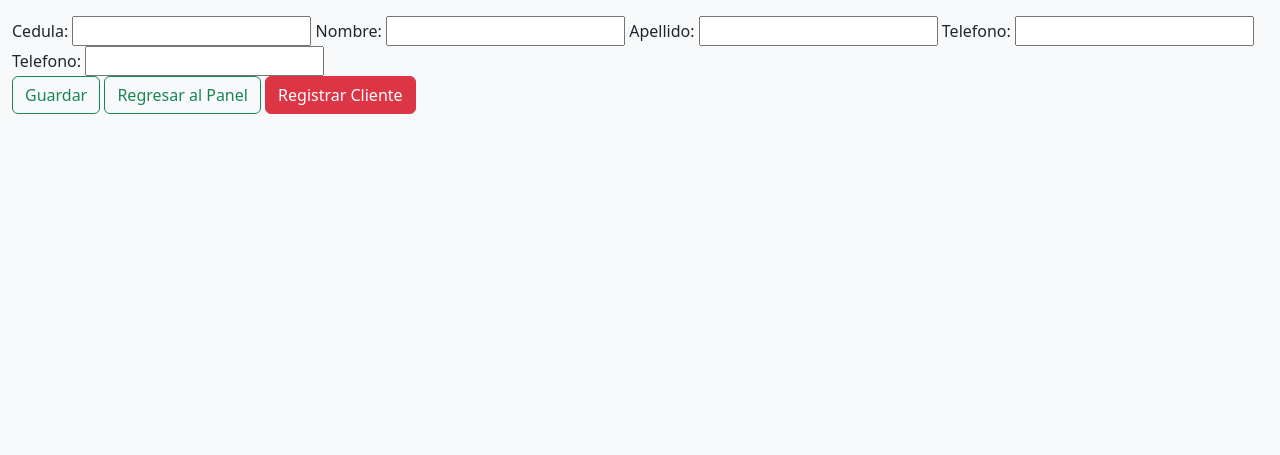
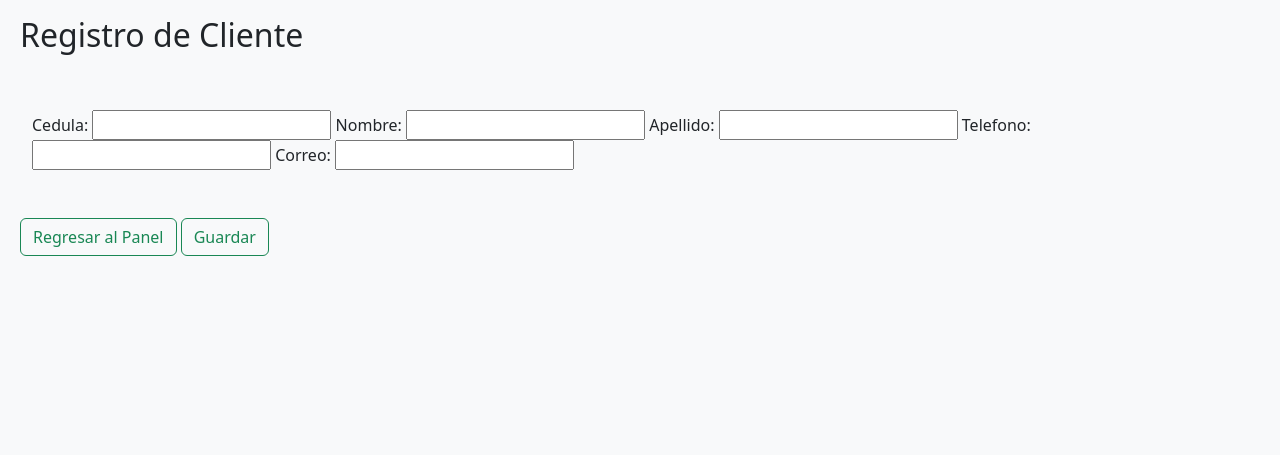
Before and after one commit to kathyhernndez/SistemaHoteleroDjango, a Django app: page /recep/registrarCliente/ in a window 1280 px wide. Shown: the part 56-511 px from the top of the page. Run offline with Django 4.2, Linux system fonts and the light colour scheme; the visitor is signed in with stand-in values (Sample User, id 1).

Commit message:
formularios listo, falta verificar post del tipo

```diff
--- a/recep/forms.py
+++ b/recep/forms.py
@@ -15,4 +15,4 @@ class ClienteForm(forms.Form):
    nombre = forms.CharField(label="Nombre", required=True)
    apellido = forms.CharField(label="Apellido", required=True)
    telefono = forms.CharField(label="Telefono", required=True)
-   correo = forms.CharField(label="Telefono", required=True)
+   correo = forms.CharField(label="Correo", required=True)
--- /dev/null
+++ b/recep/templates/clienteForms.html
@@ -0,0 +1,25 @@
+{% extends 'base.html' %}
+
+{% block title %} Reistrar Cliente {% endblock%}
+
+{% block content %}
+
+<div class="container-fluid mx-2 py-3">
+
+<div>
+  <h2> Registro de Cliente </h2>
+</div>
+
+    <form class="container-fluid py-5 form-group-lg" action="{% url 'registrarCliente' %}" method="POST">
+      {% csrf_token %}
+
+      {{ form }}
+
+    </form>
+    <div clas="form-group mx-2 py-0">
+      <a type="button" href="http://127.0.0.1:8000/recep/homeReserva" class="btn btn-outline-success btn-block text-bg-black">Regresar al Panel</a>
+      <button type="submit" class="btn btn-outline-success btn-block text-bg-black">Guardar</button>
+    </div>
+</div>
+
+{% endblock %}
--- a/recep/templates/formReserva.html
+++ b/recep/templates/formReserva.html
@@ -5,21 +5,21 @@
 
 {% block content %}
 
-<div class="container-fluid py-3">
-    <form action="" method="POST">
+<div class="container-fluid mx-2 py-3">
+
+<div>
+  <h2> Registro de Cliente </h2>
+</div>
+    <form class="container-fluid py-5 form-group-lg"action="" method="POST">
       {% csrf_token %}
 
       {{ form }}
-
-          <div clas="form-group">
-            <button type="submit" class="btn btn-outline-success btn-block text-bg-black">Guardar</button>
-            <a type="button" href="http://127.0.0.1:8000/recep/homeReserva" class="btn btn-outline-success btn-block text-bg-black">Regresar al Panel</a>
-            <td><a href="{% url 'registrarCliente' %}" type="button" class="btn btn-danger">Registrar Cliente</a></td>
-
-          </div>
-
     </form>
-
+    <div clas="form-group py-0">
+      <button type="submit" class="btn btn-outline-success btn-block text-bg-black">Guardar</button>
+      <a type="button" href="http://127.0.0.1:8000/recep/homeReserva" class="btn btn-outline-success btn-block text-bg-black">Regresar al Panel</a>
+      <td><a href="{% url 'registrarCliente' %}" type="button" class="btn btn-outline-success btn-block text-bg-black">Registrar Cliente</a></td>
+    </div>
 
 </div>
 
--- a/recep/views.py
+++ b/recep/views.py
@@ -2,7 +2,7 @@ from django.shortcuts import render, redirect, get_list_or_404, get_object_or_40
 import requests
 from django.contrib.auth.decorators import login_required
 from django.template import Context
-from .models import Reserva
+from .models import Reserva, Cliente
 from api.views import ReservaViewSet
 from .forms import ReservaForm, ClienteForm
 
@@ -41,7 +41,6 @@ def registrarReserva(request):
             reserva.user = form.cleaned_data['user']
 
             reserva.save()
-
             return redirect('homeReserva')
 
         else:
@@ -74,7 +73,6 @@ def editarReserva(request, pk):
             reserva.user = form.cleaned_data['user']
 
             reserva.save()
-
             return redirect('homeReserva')
 
         else:
@@ -89,6 +87,8 @@ def eliminarReserva(request, id):
     reserva = Reserva.objects.get(id=id)
     reserva.delete()
     return redirect('homeReserva')
+
+
 
 @login_required
 def registrarCliente(request):
@@ -110,8 +110,9 @@ def registrarCliente(request):
             cliente.correo = form.cleaned_data['correo']
 
             cliente.save()
+            return redirect('registrarReserva')
 
         else:
             print("Invalido")
 
-    return render(request, 'formReserva.html', {'form': form})
+    return render(request, 'clienteForms.html', {'form': form})
--- a/tablero/views.py
+++ b/tablero/views.py
@@ -98,8 +98,9 @@ def crearTipo(request):
             tipoHabitacion.descripcion = form.cleaned_data['descripcion']
 
             tipoHabitacion.save()
+            return redirect('registrarHabitacion')
 
         else:
             print("Invalido")
 
-    return render(request, 'formHabitacion.html', {'form': form})
+    return render(request, 'tipoforms.html', {'form': form})
```
Also changed, not shown: tablero/templates/formHabitacion.html (+6 -8 lines), tablero/templates/tipoforms.html (added, +22 -0 lines), tablero/migrations/0007_alter_tipohabitacion_tipo.py (added).
